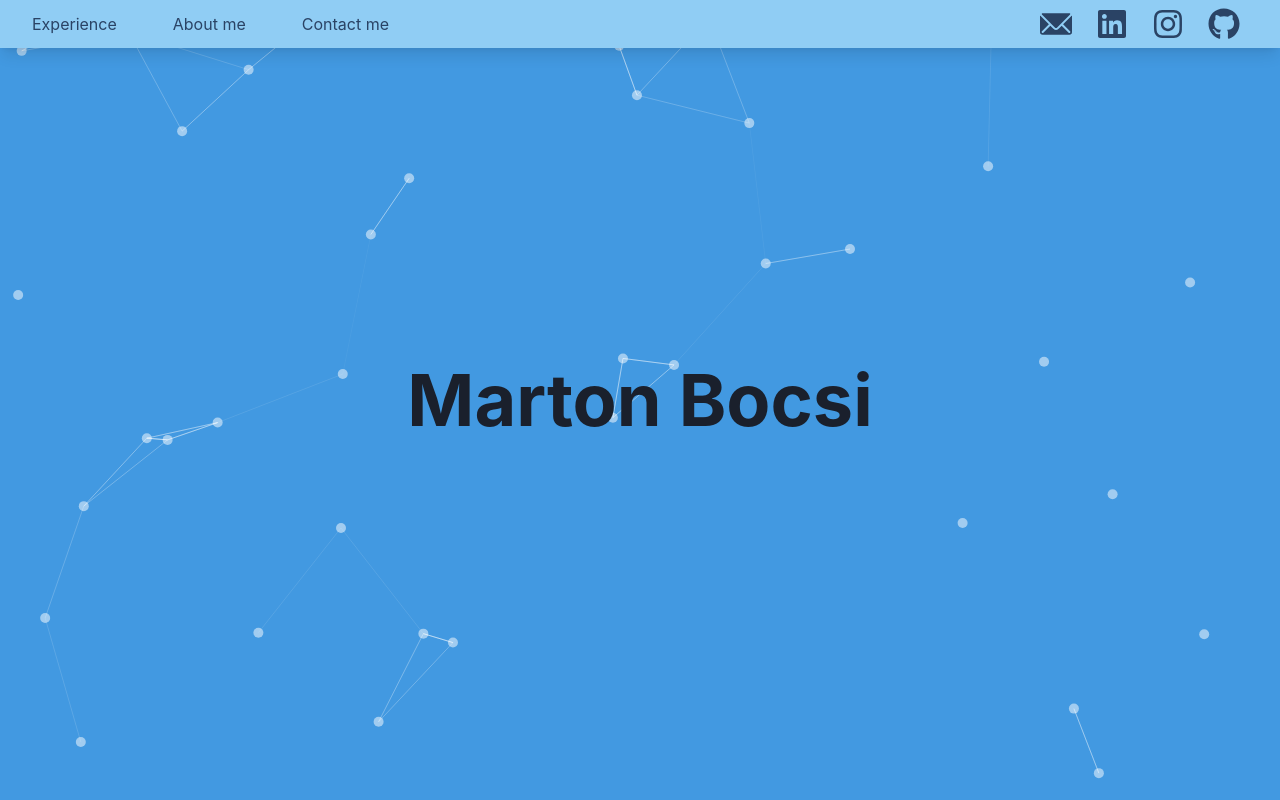
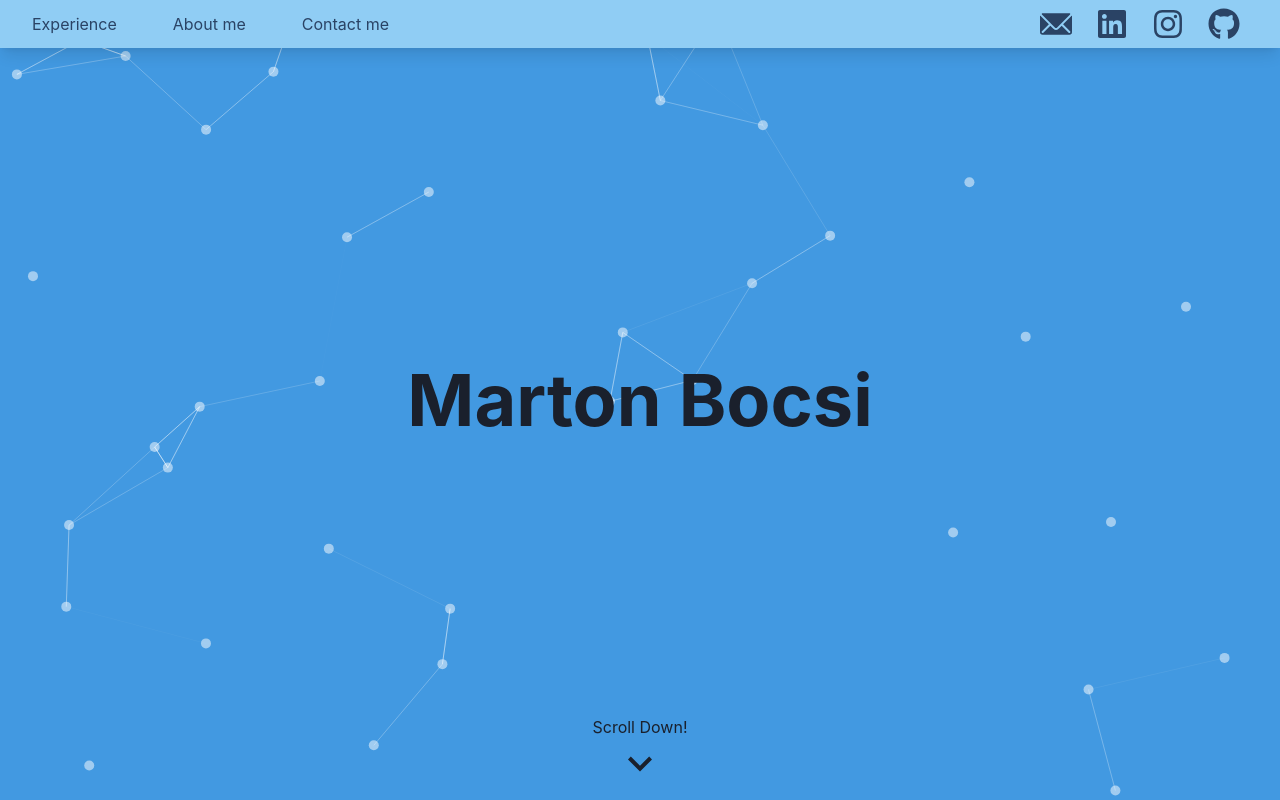
Before and after one commit to mbocsi/marton-site, a React (Create React App) app: page / in a window 1280 px wide. Shown: the top 800 px of the page. Built offline with nearby package versions, Linux system fonts and the light colour scheme.

Commit message:
Improved interactibility and touched up unfinished sections

```diff
--- a/src/components/contact.css
+++ b/src/components/contact.css
@@ -1,6 +1,8 @@
 .contact {
-    min-height: 50vh;
+    min-height: 40vh;
     text-align: center;
     align-items: center;
     padding: 5%;
+    display: flex;
+    flex-direction: column;
 }
--- a/src/components/contact.js
+++ b/src/components/contact.js
@@ -1,12 +1,52 @@
-import { Container, Heading, Text } from "@chakra-ui/react";
+import {
+  Container,
+  Heading,
+  Text,
+  Box,
+  Icon,
+  useClipboard,
+  useToast,
+  chakra,
+  shouldForwardProp,
+} from "@chakra-ui/react";
+import { motion, isValidMotionProp } from "framer-motion";
+import { EmailIcon } from "@chakra-ui/icons";
 import "./contact.css";
 import { forwardRef } from "react";
 
+const ChakraBox = chakra(motion.div, {
+  /**
+   * Allow motion props and non-Chakra props to be forwarded.
+   */
+  shouldForwardProp: (prop) =>
+    isValidMotionProp(prop) || shouldForwardProp(prop),
+});
+
 const Contact = forwardRef((props, ref) => {
+  const { onCopy } = useClipboard("mvbocsi@gmail.com");
+  const toast = useToast();
   return (
     <Container className="contact" ref={ref} maxW="100%" bg="50">
-      <Heading> Contact me!</Heading>
-      <Text>This is a placeholder section.</Text>
+      <Heading> Contact me</Heading>
+      <Text>Email is the best way to get in touch with me!</Text>
+      <button>
+        <ChakraBox
+          onClick={() => {
+            onCopy();
+            toast({
+              title: "Email copied to clipboard!",
+              description: "",
+              status: "success",
+              duration: 5000,
+              isClosable: false,
+            });
+          }}
+          whileHover={{ scale: 1.2 }}
+          whileTap={{ scale: 1.1 }}
+        >
+          <Icon boxSize={40} as={EmailIcon}></Icon>
+        </ChakraBox>
+      </button>
     </Container>
   );
 });
--- a/src/components/experience.js
+++ b/src/components/experience.js
@@ -36,6 +36,7 @@ const Experience = forwardRef((props, ref) => {
                   padding="5%"
                   aspectRatio="1/1"
                   display="flex"
+                  boxShadow="sm"
                   as={motion.div}
                   whileHover={{ scale: 1.1 }}
                   whileTap={{ scale: 1 }}
@@ -79,6 +80,7 @@ const Experience = forwardRef((props, ref) => {
                   padding="5%"
                   aspectRatio="1/1"
                   display="flex"
+                  boxShadow="sm"
                   as={motion.div}
                   whileHover={{ scale: 1.1 }}
                   whileTap={{ scale: 1 }}
@@ -119,6 +121,7 @@ const Experience = forwardRef((props, ref) => {
                   padding="5%"
                   aspectRatio="1/1"
                   display="flex"
+                  boxShadow="sm"
                   as={motion.div}
                   whileHover={{ scale: 1.1 }}
                   whileTap={{ scale: 1 }}
@@ -157,6 +160,7 @@ const Experience = forwardRef((props, ref) => {
                   padding="5%"
                   aspectRatio="1/1"
                   display="flex"
+                  boxShadow="sm"
                   as={motion.div}
                   whileHover={{ scale: 1.1 }}
                   whileTap={{ scale: 1 }}
@@ -194,6 +198,7 @@ const Experience = forwardRef((props, ref) => {
                   padding="5%"
                   aspectRatio="1/1"
                   display="flex"
+                  boxShadow="sm"
                   as={motion.div}
                   whileHover={{ scale: 1.1 }}
                   whileTap={{ scale: 1 }}
--- a/src/components/index.js
+++ b/src/components/index.js
@@ -1,8 +1,24 @@
 import "./index.css";
-import { Heading, Container } from "@chakra-ui/react";
+import {
+  Heading,
+  Container,
+  Text,
+  shouldForwardProp,
+  chakra,
+} from "@chakra-ui/react";
+import { ChevronDownIcon } from "@chakra-ui/icons";
 import { useState, useEffect, useMemo } from "react";
 import Particles, { initParticlesEngine } from "@tsparticles/react";
 import { loadSlim } from "@tsparticles/slim";
+import { motion, isValidMotionProp } from "framer-motion";
+
+const ChakraBox = chakra(motion.div, {
+  /**
+   * Allow motion props and non-Chakra props to be forwarded.
+   */
+  shouldForwardProp: (prop) =>
+    isValidMotionProp(prop) || shouldForwardProp(prop),
+});
 
 function Home() {
   const [init, setInit] = useState(false);
@@ -47,7 +63,7 @@ function Home() {
             quantity: 4,
           },
           repulse: {
-            distance: 200,
+            distance: 100,
             duration: 0.4,
           },
         },
@@ -101,7 +117,6 @@ function Home() {
     particle = (
       <Particles
         id="tsparticles"
-        position="absolute"
         particlesLoaded={particlesLoaded}
         options={options}
       />
@@ -109,10 +124,11 @@ function Home() {
   } else {
     particle = <></>;
   }
+
   return (
     <>
       <Container
-        bg={false}
+        bg="400"
         textAlign="center"
         minHeight="100vh"
         justifyContent="center"
@@ -124,9 +140,32 @@ function Home() {
         padding={0}
       >
         {particle}
-        <Heading position="absolute" size="4xl">
-          Marton Bocsi
-        </Heading>
+        <Container position="absolute">
+          <Container
+            position="relative"
+            minHeight="100vh"
+            justifyContent="center"
+            alignItems="center"
+            display="flex"
+            flexDirection="column"
+          >
+            <Heading size="4xl">Marton Bocsi</Heading>
+            <ChakraBox
+              animate={{ y: [0, 20, 0, 20, 0, 0] }}
+              transition={{
+                duration: 2,
+                times: [0, 0.1, 0.2, 0.3, 0.5, 1],
+                repeat: Infinity,
+                repeatDelay: 1,
+              }}
+              position="absolute"
+              bottom={6}
+            >
+              <Text>Scroll Down!</Text>
+              <ChevronDownIcon boxSize={12} />
+            </ChakraBox>
+          </Container>
+        </Container>
       </Container>
     </>
   );
--- a/src/components/navbar.js
+++ b/src/components/navbar.js
@@ -40,6 +40,7 @@ function Navbar({ experienceRef, aboutRef, contactRef }) {
                 </Container>
     */}
         <Container className="navitem">
+          <button>
             <Box
               className="navbox"
               borderRadius={0}
@@ -53,8 +54,10 @@ function Navbar({ experienceRef, aboutRef, contactRef }) {
             >
               <Text>Experience</Text>
             </Box>
+          </button>
         </Container>
         <Container className="navitem">
+          <button>
             <Box
               className="navbox"
               borderRadius={0}
@@ -68,8 +71,10 @@ function Navbar({ experienceRef, aboutRef, contactRef }) {
             >
               <Text>About me</Text>
             </Box>
+          </button>
         </Container>
         <Container className="navitem">
+          <button>
             <Box
               className="navbox"
               borderRadius={0}
@@ -83,9 +88,11 @@ function Navbar({ experienceRef, aboutRef, contactRef }) {
             >
               <Text>Contact me</Text>
             </Box>
+          </button>
         </Container>
       </HStack>
       <HStack className="socials" spacing="24px">
+        <button>
           <Box
             onClick={() => {
               onCopy();
@@ -104,6 +111,7 @@ function Navbar({ experienceRef, aboutRef, contactRef }) {
           >
             <Icon boxSize={8} as={EmailIcon}></Icon>
           </Box>
+        </button>
         <ChakraLink href="https://www.linkedin.com/in/marton-bocsi/">
           <Box
             className="social-link"
```
Also changed, not shown: src/components/about.js (+4 -33 lines). Lines whose indentation alone changed are shown as unchanged.
